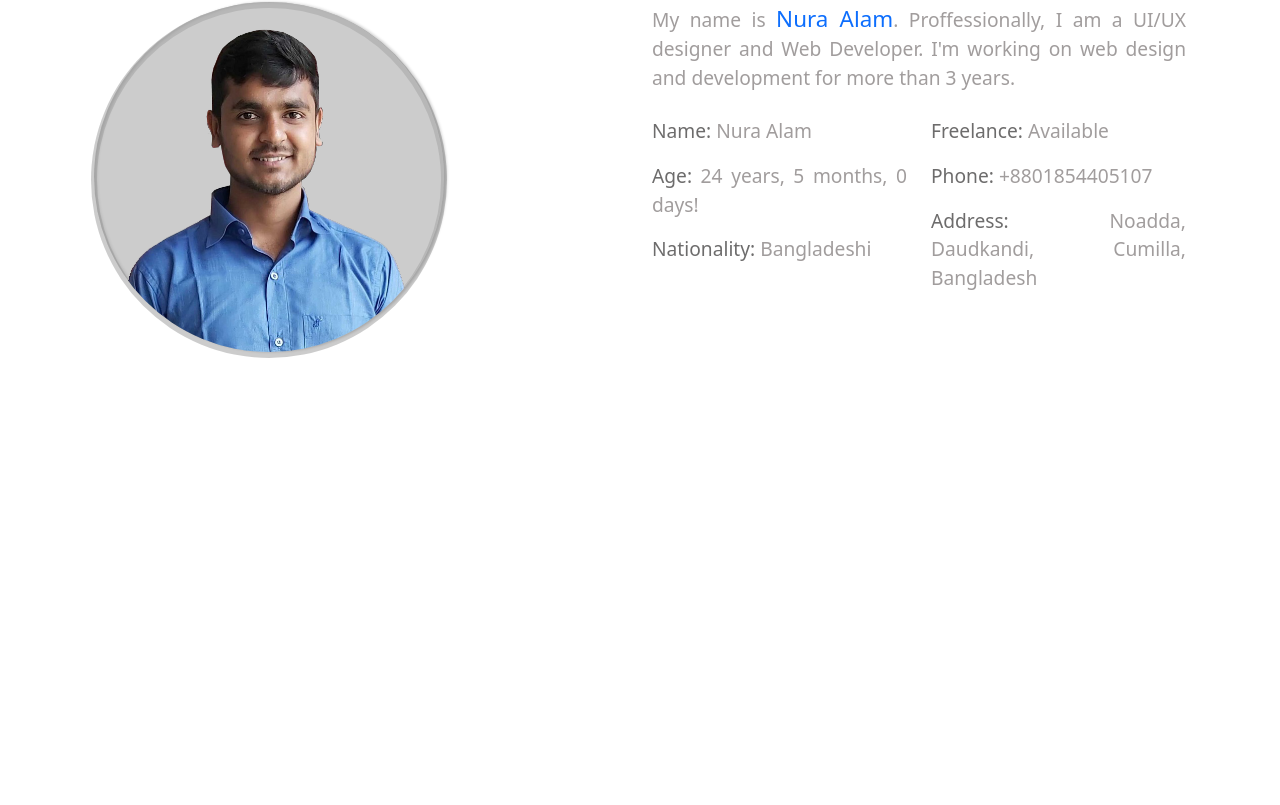
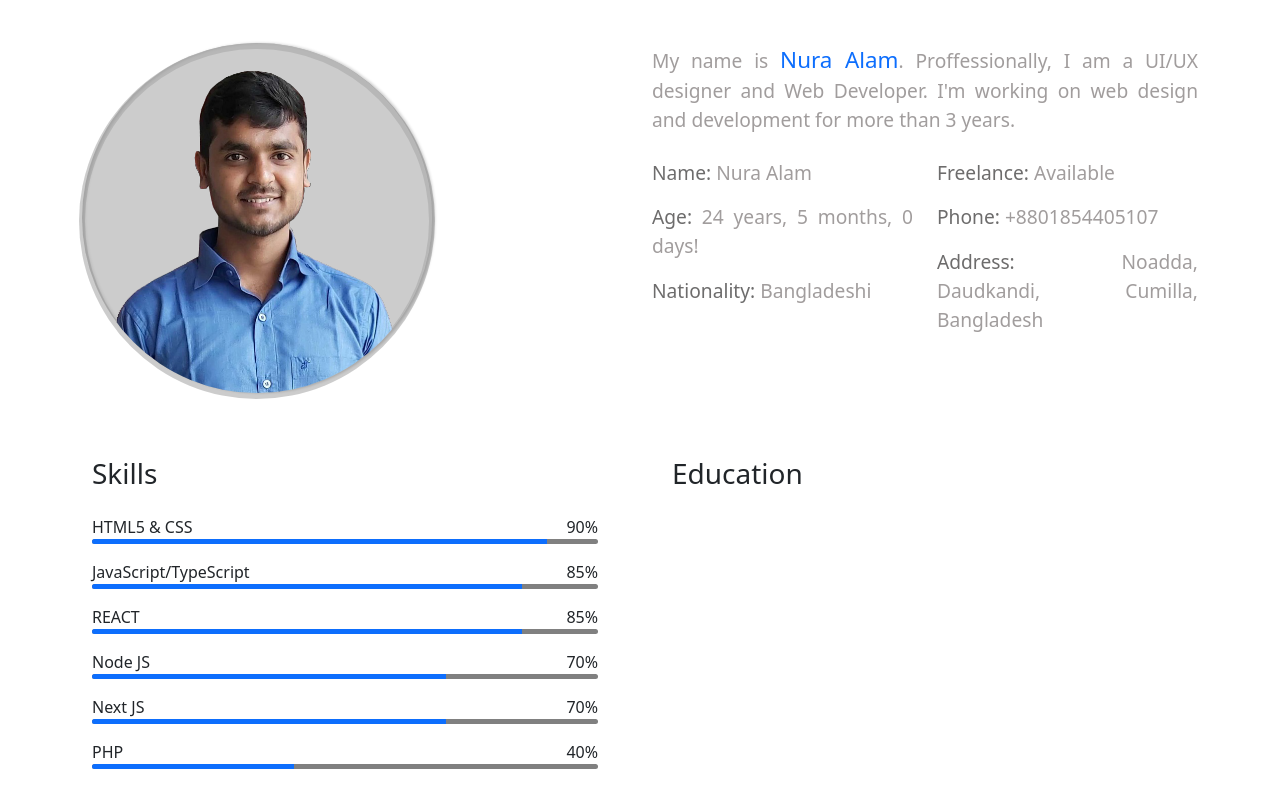
Before and after one commit to Nuralam30/nuralam, a React (Create React App) app: page / in a window 1280 px wide. Shown: the part 852-1657 px from the top of the page. Before the commit the page ends 1262 px from the top, so only its background shows below. Built offline with nearby package versions, Linux system fonts and the light colour scheme.

Commit message:
skills done

```diff
--- a/src/components/About/About.css
+++ b/src/components/About/About.css
@@ -26,3 +26,31 @@
     color: #6d6c6c;
     font-weight: 500;
 }
+
+
+/* ======= skills section ======= */
+.skills{
+    padding: 20px 10px;
+    padding-right: 30px;
+}
+.skill-content p{
+    margin: 0;
+    padding: 0;
+}
+.skill-bar{
+    width: 100%;
+    height: 5px;
+    background-color: gray;
+    border-radius: 10px;
+    overflow: hidden;
+}
+.skill-bar .bar{
+    height: 5px;
+    background-color: #0d6efd;
+}
+
+
+/* ============ education section ========== */
+.education{
+    padding: 20px;
+}
--- a/src/components/About/About.js
+++ b/src/components/About/About.js
@@ -1,6 +1,7 @@
 import React from 'react';
 import './About.css';
 import aboutImage from '../../images/NurImage.png';
+import { skills } from './Skills';
 
 const About = () => {
 
@@ -25,7 +26,8 @@ const About = () => {
 
     return (
         <div id='about'>
-            <div className="container row">
+            <div className="container">
+                <div className="row">
                     <div className="section-title mb-5">
                         <h1>ABOUT</h1>
                         <h4>ABOUT</h4>
@@ -54,6 +56,32 @@ const About = () => {
                         </div>
                     </div>
                 </div>
+
+                <div className="row mt-4">
+                    <div className="col-md-6">
+                        <div className="skills">
+                        <h3 className='sub-title mb-4'>Skills</h3>
+                        {
+                            skills.map(sk => <div className="skill mb-3">
+                            <div className="skill-content d-flex justify-content-between">
+                                <p>{sk.name}</p>
+                                <p>{sk.skill}</p>
+                            </div>
+                            <div className="skill-bar">
+                                <div className="bar" style={{width: sk.skill}}></div>
+                            </div>
+                        </div>)
+                        }
+                        </div>
+                    </div>
+
+                    <div className="col-md-6">
+                        <div className="education">
+                            <h3 className="sub-title mb-4">Education</h3>
+                        </div>
+                    </div>
+                </div>
+            </div>
         </div>
     );
 };
--- /dev/null
+++ b/src/components/About/Skills.js
@@ -0,0 +1,27 @@
+
+export const skills = [
+    {
+        name: "HTML5 & CSS",
+        skill: "90%"
+    },
+    {
+        name: "JavaScript/TypeScript",
+        skill: "85%"
+    },
+    {
+        name: "REACT",
+        skill: "85%"
+    },
+    {
+        name: "Node JS",
+        skill: "70%"
+    },
+    {
+        name: "Next JS",
+        skill: "70%"
+    },
+    {
+        name: "PHP",
+        skill: "40%"
+    }
+]
--- a/src/components/Banner/Banner.css
+++ b/src/components/Banner/Banner.css
@@ -1,6 +1,6 @@
 
 #banner{
-    min-height: 80vh;
+    min-height: 90vh;
     display: flex;
     justify-content: center;
     align-items: center;
```
Lines whose indentation alone changed are shown as unchanged.
